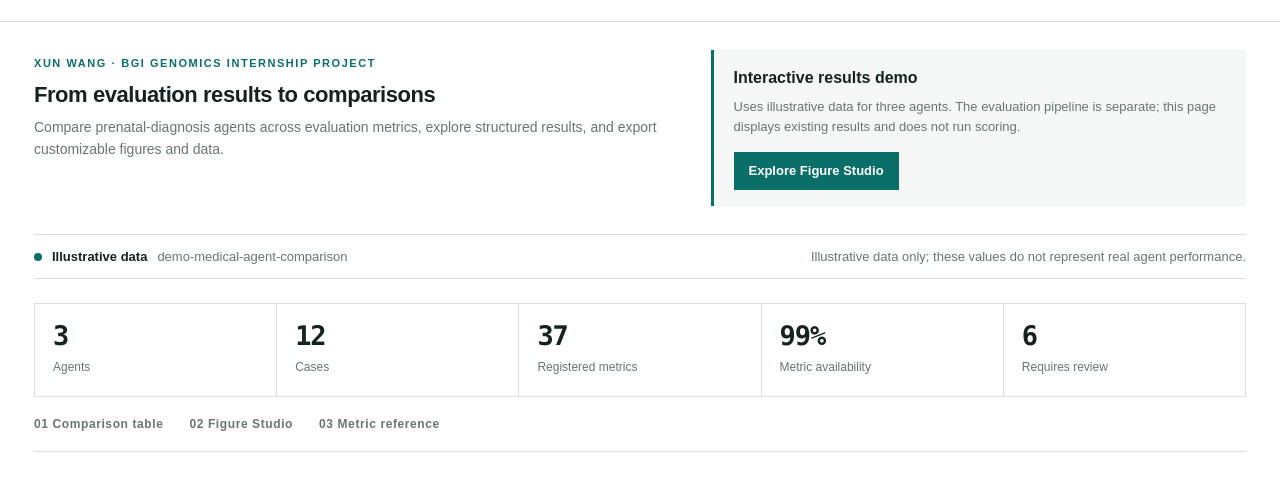
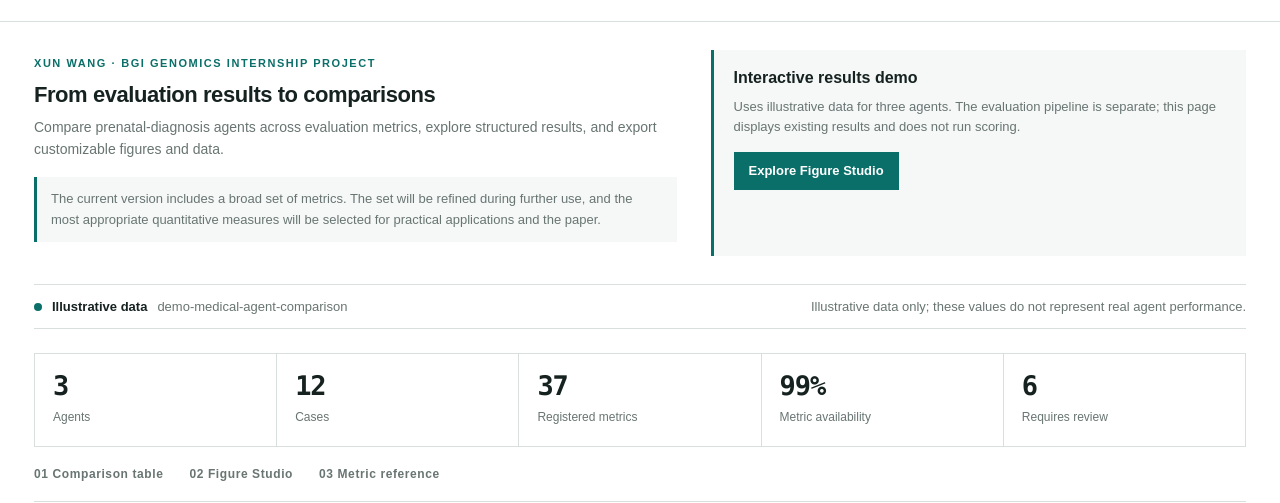
Before and after one commit to DEATH3x7/project-demos, a plain HTML site: page evaluation.html in a window 1280 px wide. Shown: the part 227-730 px from the top of the page. Drawn offline with Linux system fonts and the light colour scheme.

Commit message:
Explain selective use of the comprehensive metric set

```diff
--- a/evaluation.html
+++ b/evaluation.html
@@ -226,6 +226,7 @@ footer { max-width: 1540px; margin: 0 auto; padding: 20px 34px 34px; border-top:
 
 .project-intro{display:grid;grid-template-columns:1.2fr 1fr;gap:34px;padding:28px 0;border-bottom:1px solid var(--line)}
 .project-intro h2{font-size:22px;margin:8px 0}.project-intro p{font-size:14px;color:var(--muted);margin:7px 0 14px;line-height:1.6}
+.project-intro .metric-scope-note{padding:12px 14px;background:var(--wash);border-left:3px solid var(--accent);font-size:13px;margin-top:16px}
 .demo-boundary{padding:16px 20px;background:var(--wash);border-left:3px solid var(--accent)}
 .demo-boundary p{font-size:13px}.demo-boundary .button{display:inline-block}.status-strip{flex-wrap:wrap;padding:10px 0}
 .definition-card{overflow-wrap:anywhere}.chart-advice{font-size:12px}.control-title{letter-spacing:.02em}
@@ -251,7 +252,7 @@ footer { max-width: 1540px; margin: 0 auto; padding: 20px 34px 34px; border-top:
     <section class="project-intro" aria-label="About this project">
       <div><span class="eyebrow">XUN WANG · BGI GENOMICS INTERNSHIP PROJECT</span>
       <h2>From evaluation results to comparisons</h2>
-      <p>Compare prenatal-diagnosis agents across evaluation metrics, explore structured results, and export customizable figures and data.</p></div>
+      <p>Compare prenatal-diagnosis agents across evaluation metrics, explore structured results, and export customizable figures and data.</p><p class="metric-scope-note">The current version includes a broad set of metrics. The set will be refined during further use, and the most appropriate quantitative measures will be selected for practical applications and the paper.</p></div>
       <div class="demo-boundary"><strong>Interactive results demo</strong><p>Uses illustrative data for three agents. The evaluation pipeline is separate; this page displays existing results and does not run scoring.</p>
       <a href="#studio" class="button primary">Explore Figure Studio</a></div>
     </section>
```
